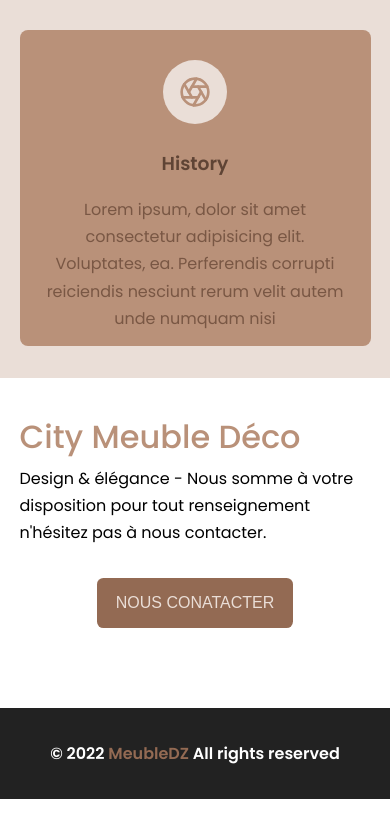
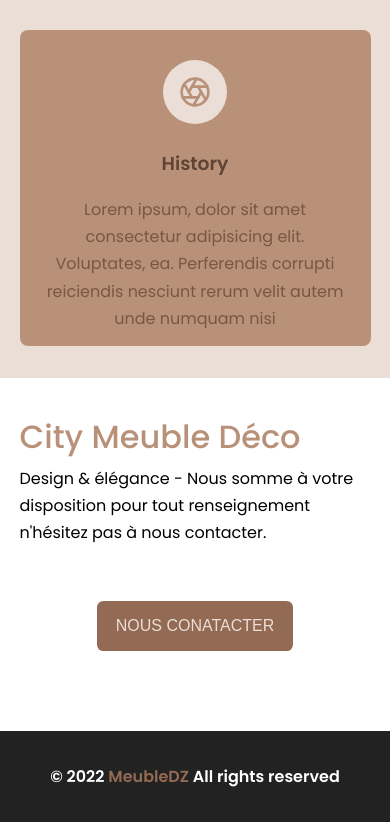
Before and after one commit to aymenboudissa/site-ecommerce-meubleDZ, a React (Create React App) app: page / in a window 390 px wide. Shown: the part 3225-4047 px from the top of the page. Before the commit the page ends 4024 px from the top, so only its background shows below. Built offline with nearby package versions, Linux system fonts and the light colour scheme.

Commit message:
chang margin of button send

```diff
--- a/src/components/Content/Content.css
+++ b/src/components/Content/Content.css
@@ -272,4 +272,7 @@
     flex-direction: column;
     gap: 2rem;
   }
+  .btn-contact {
+    margin-top: 1.4rem;
+  }
 }
```
